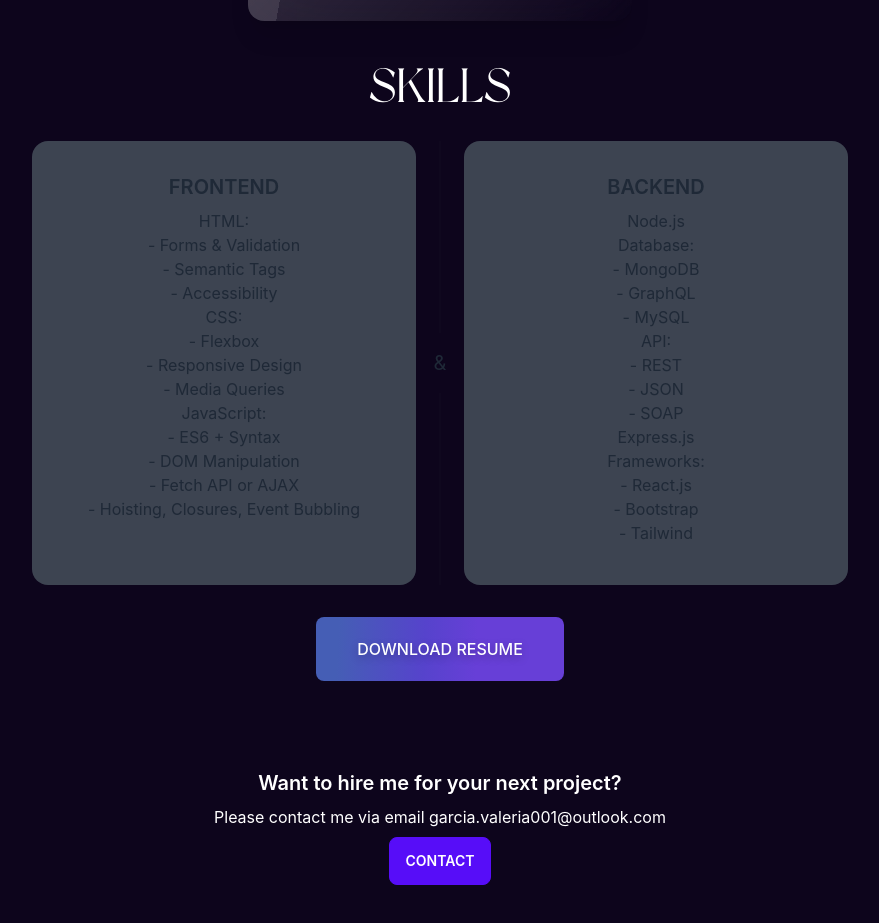
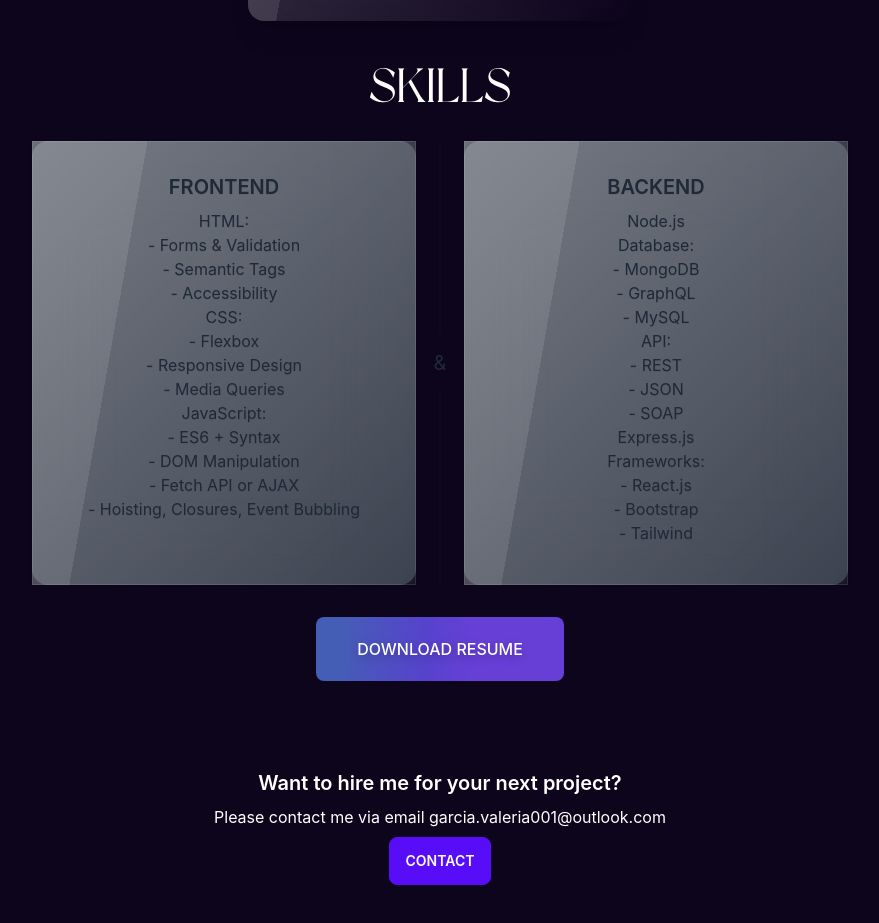
Before and after one commit to vhivestate/vhive, a React (Create React App) app: page /resume in a window 1280 px wide. Shown: the part 836-1759 px from the top of the page, without its empty margins (200-1079 px from the left). Built offline with nearby package versions, Linux system fonts and the light colour scheme.

Commit message:
resume bg color

```diff
--- a/src/pages/Resume/index.js
+++ b/src/pages/Resume/index.js
@@ -40,7 +40,7 @@ function Resume() {
 <h2 className='resHeaders landing-skills text-center pt-10 text-5xl	text-white'>SKILLS</h2>
   <div className='resume-skills flex flex-wrap justify-center p-8 space-x-4 '>
     <div data-aos="fade-right" className="card w-96 bg-neutral ">
-      <div className="card-body items-center text-center">
+      <div className="card-body items-center text-center glass">
         <h2 className="card-title">FRONTEND</h2>
         <div className='frontend'>
             <dl>
@@ -68,7 +68,7 @@ function Resume() {
     <div className="nav-a divider divider-horizontal text-xl">&</div>
 
     <div data-aos="fade-left" className="card w-96 bg-neutral">
-      <div className="card-body items-center text-center">
+      <div className="card-body items-center text-center glass">
         <h2 className="card-title">BACKEND</h2>
         <div className='backend'>
 
```
